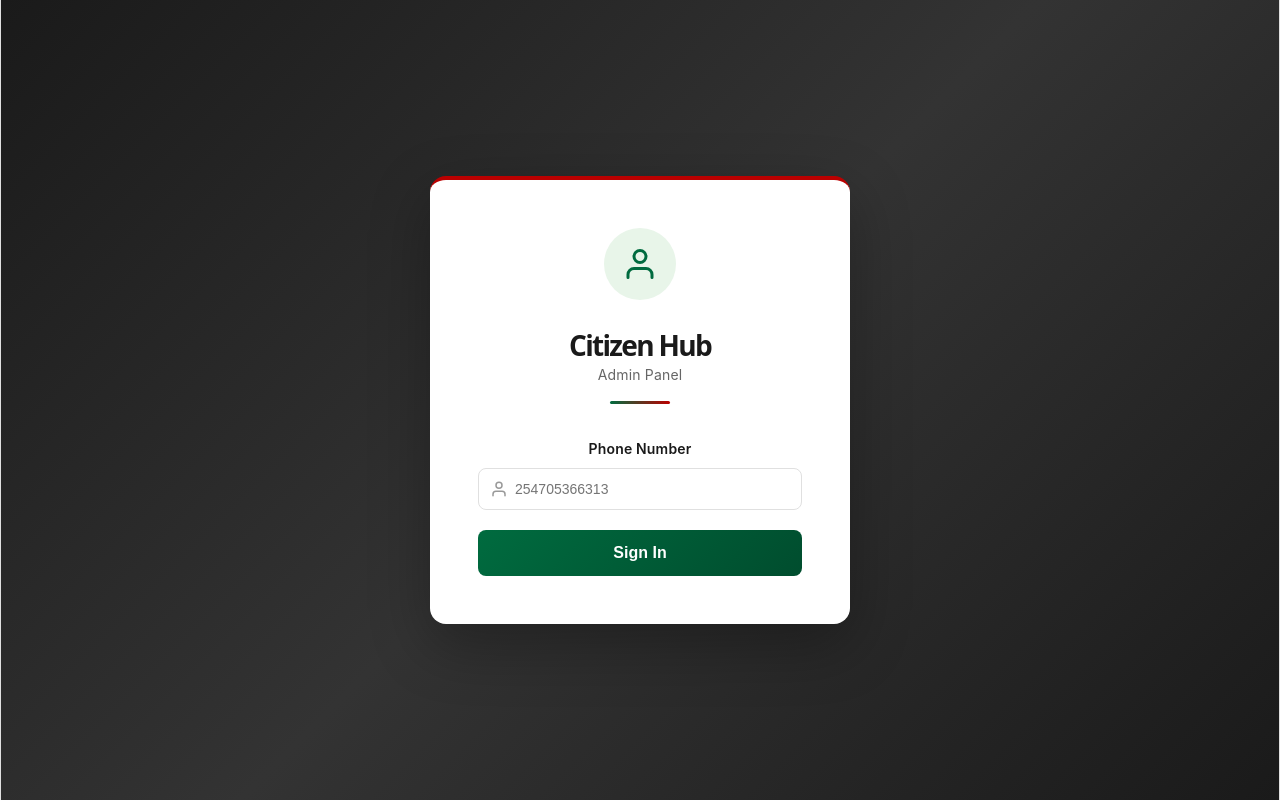
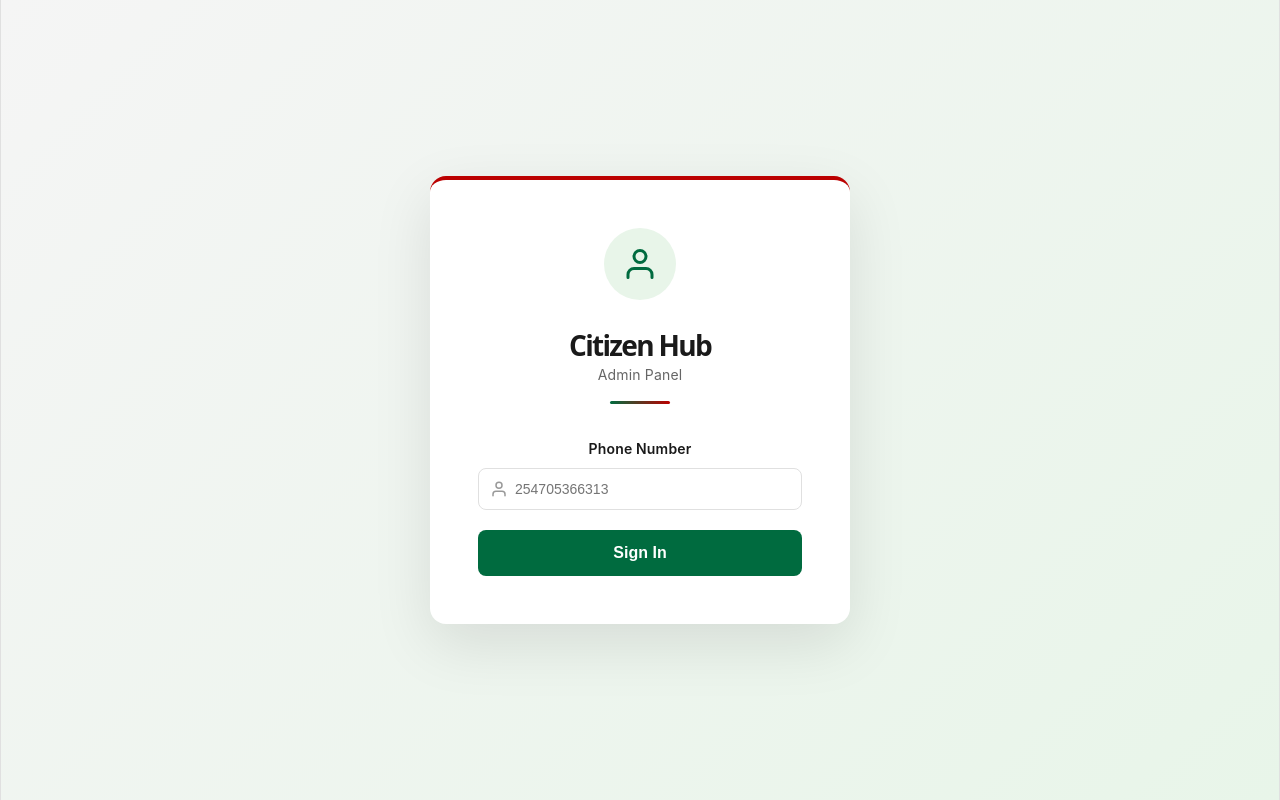
Before and after one commit to maxmillan45/Citizen_hub_admin, a React (Vite) app in the folder admin_pannel/: page /login in a window 1280 px wide. Built offline with nearby package versions, Linux system fonts and the light colour scheme.

Commit message:
style: update Login component background and box shadow for improved aesthetics

```diff
--- a/admin_pannel/src/components/Login.jsx
+++ b/admin_pannel/src/components/Login.jsx
@@ -52,7 +52,7 @@ function Login() {
       display: 'flex',
       alignItems: 'center',
       justifyContent: 'center',
-      background: 'linear-gradient(135deg, #1a1a1a 0%, #333333 50%, #1a1a1a 100%)',
+      background: 'linear-gradient(135deg, #f5f5f5 0%, #e8f5e9 100%)',
     }}>
       <div style={{
         background: 'white',
@@ -60,7 +60,7 @@ function Login() {
         borderRadius: '16px',
         width: '100%',
         maxWidth: '420px',
-        boxShadow: '0 20px 60px rgba(0,0,0,0.3)',
+        boxShadow: '0 20px 60px rgba(0,0,0,0.1)',
         borderTop: '4px solid #BB0000'
       }}>
         <div style={{ textAlign: 'center', marginBottom: '32px' }}>
@@ -84,12 +84,7 @@ function Login() {
           }}>
             Citizen Hub
           </h1>
-          <p style={{
-            color: '#666',
-            fontSize: '14px'
-          }}>
-            Admin Panel
-          </p>
+          <p style={{ color: '#666', fontSize: '14px' }}>Admin Panel</p>
           <div style={{
             width: '60px',
             height: '3px',
@@ -151,13 +146,7 @@ function Login() {
             type="submit"
             className="btn-primary"
             disabled={loading}
-            style={{
-              width: '100%',
-              justifyContent: 'center',
-              padding: '14px',
-              fontSize: '16px',
-              background: 'linear-gradient(135deg, #006B3F 0%, #004D2E 100%)'
-            }}
+            style={{ width: '100%', justifyContent: 'center', padding: '14px' }}
           >
             {loading ? 'Signing in...' : 'Sign In'}
           </button>
```
